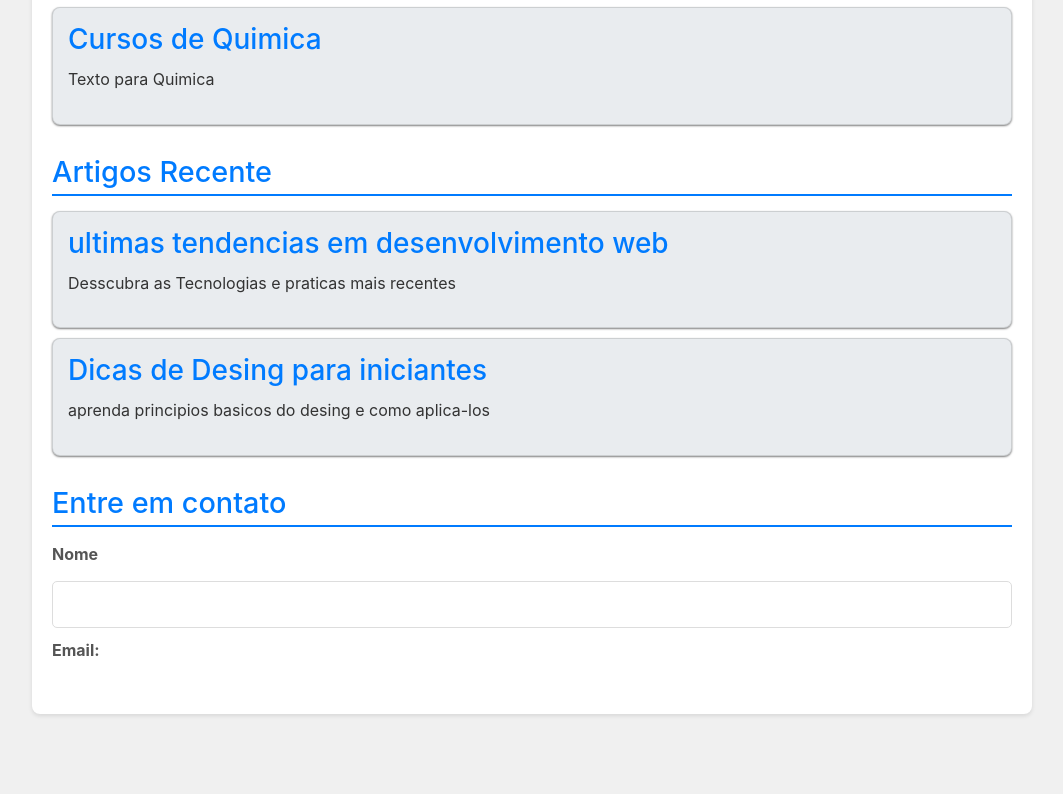
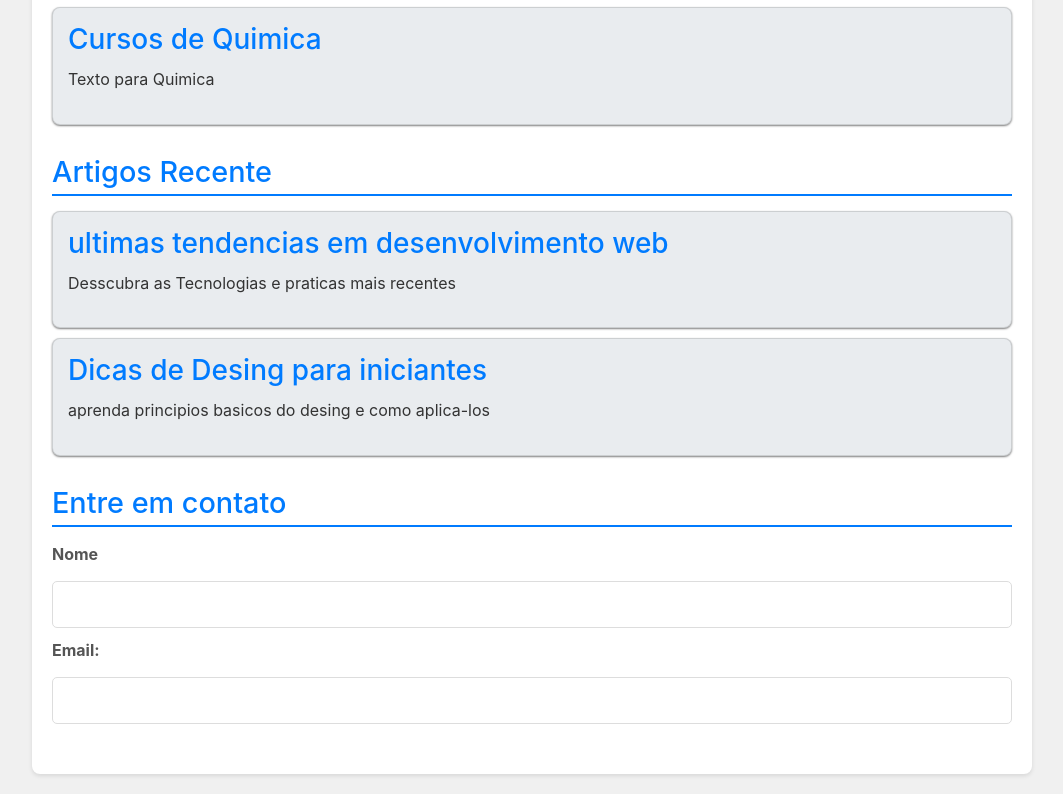
Before and after one commit to Luk4strikee/ceep-novo, a plain HTML site: page index.html in a window 1280 px wide. Shown: the part 700-1494 px from the top of the page, without its empty margins (108-1171 px from the left). Before the commit the page ends 1434 px from the top, so only its background shows below. Drawn offline with nearby package versions, Linux system fonts and the light colour scheme.

Commit message:
input email

```diff
--- a/index.html
+++ b/index.html
@@ -85,6 +85,7 @@
                     <input type="text" id="nome" name="nome" required>
 
                     <label for="email"> Email:</label>
+                     <input type="text" id="Email" name="Email" required>
 
                 </form>
             </div>
```
